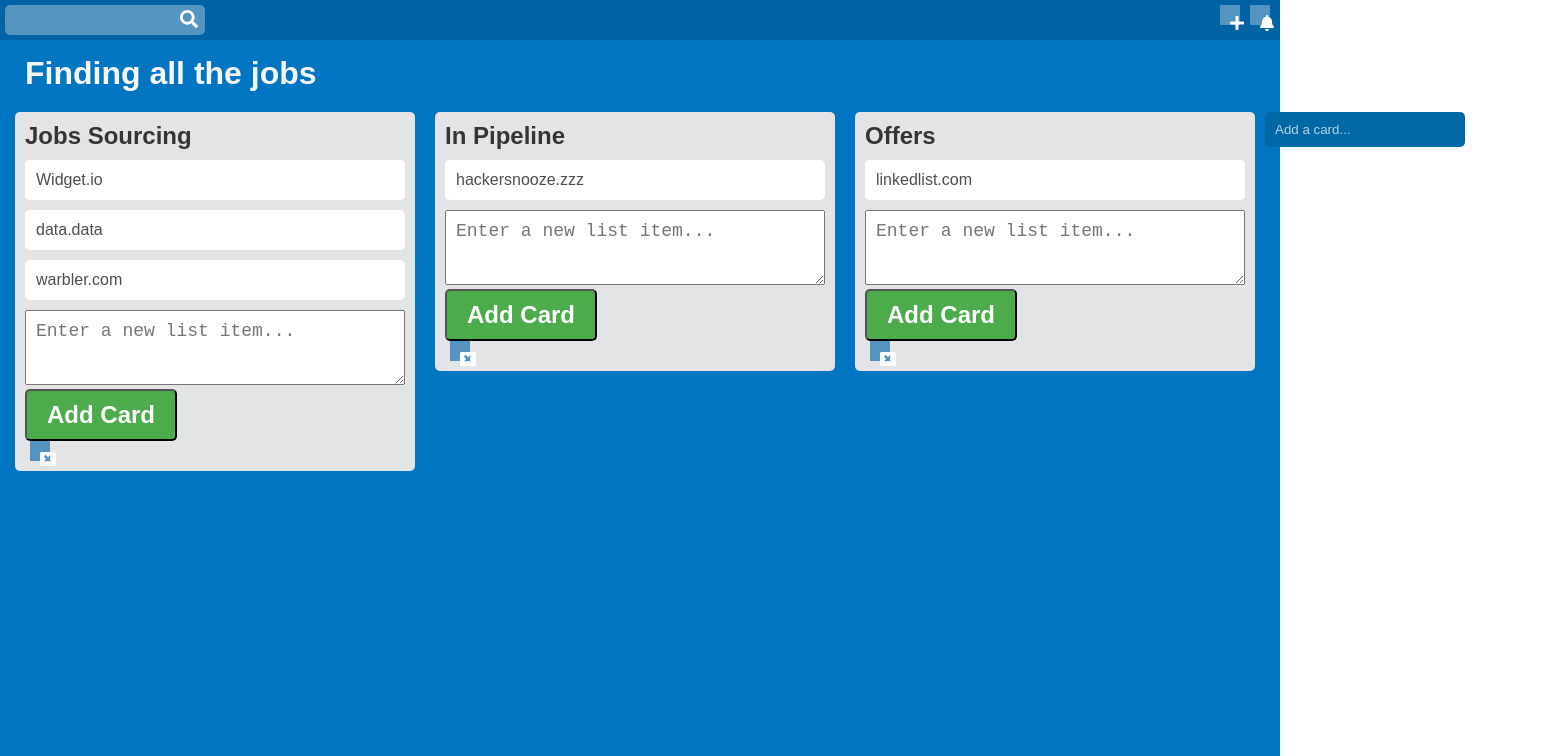
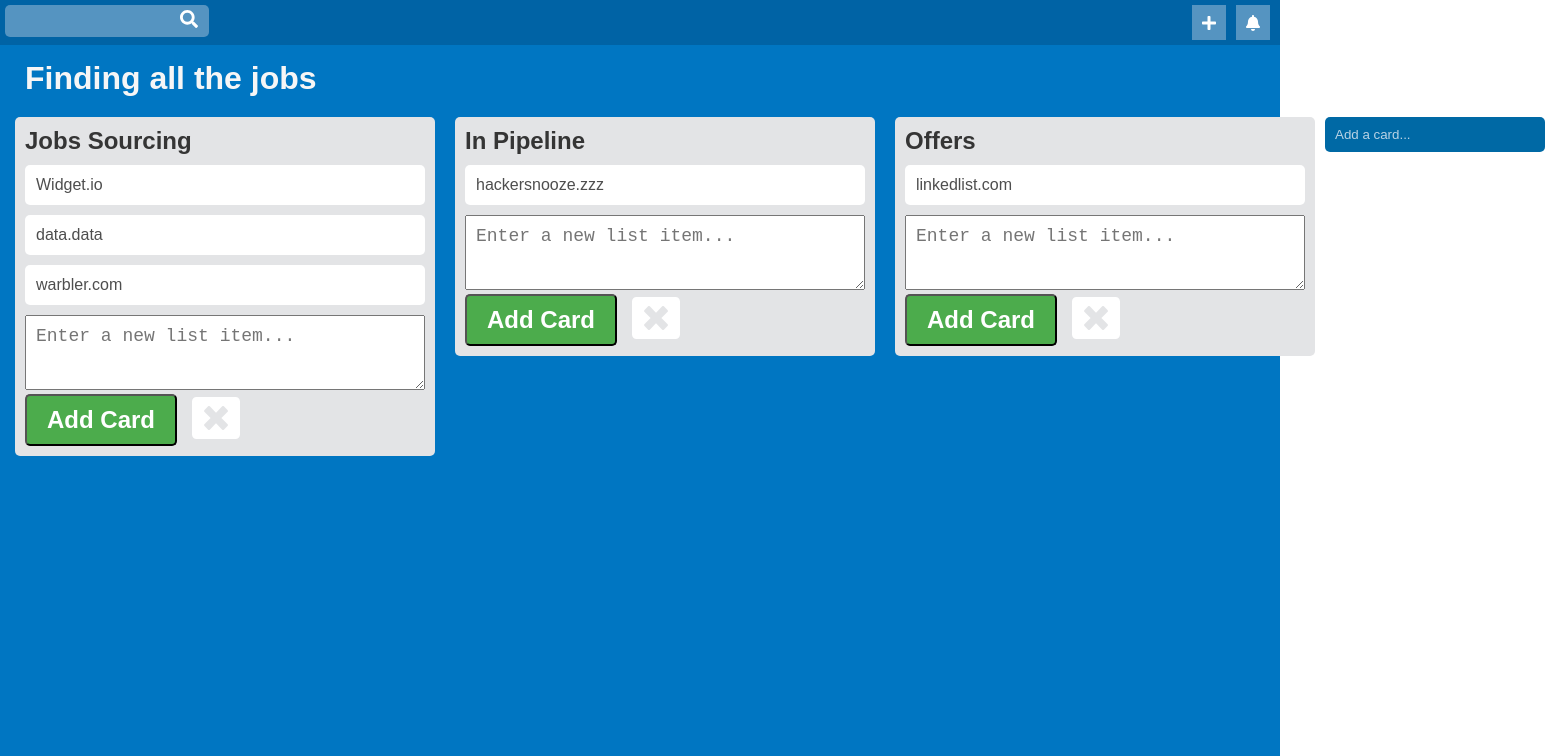
Before and after one commit to alexabush/trello-clone, a React (Create React App) app: page / in a window 1280 px wide. Shown: the top 756 px of the page, 1545 px wide, since content can reach past the window. Built offline with nearby package versions, Linux system fonts and the light colour scheme.

Commit message:
fiddling with react-fontawesome to try and get different icon

```diff
--- a/src/App.css
+++ b/src/App.css
@@ -1,7 +1,3 @@
-* {
-  box-sizing: border-box;
-}
-
 .App {
   height: 100vh;
   width: 100vw;
@@ -159,6 +155,7 @@ ul p {
   width: 100%;
   font-size: 18px;
   padding: 10px;
+  box-sizing: border-box;
 }
 
 .addCard {
@@ -168,4 +165,9 @@ ul p {
   font-weight: 600;
   padding: 10px 20px;
   border-radius: 5px;
+  margin-right: 15px;
 }
+
+.new-list-item-form-button-wrapper {
+  display: flex;
+}
--- a/src/components/Card.js
+++ b/src/components/Card.js
@@ -18,6 +18,7 @@ class Card extends Component {
     event.preventDefault();
     console.log('current state: ', this.state);
     console.log('A name was submitted: ' + this.state.value);
+    //need way of having each card be responsible for its own state.
     debugger;
   };
 
@@ -47,15 +48,17 @@ class Card extends Component {
             onChange={this.handleChange}
           />
         </form>
+        <div className="new-list-item-form-button-wrapper">
           <button type="submit" form="newListItemForm" className="addCard">
             Add Card
           </button>
           <Icon
             iconType={faWindowClose}
             iconClass="icon"
-          hasBackground="true"
             onClick={this.toggleShowNewItemForm}
+            size="3x"
           />
+        </div>
       </div>
     );
   };
--- a/src/components/Icon.js
+++ b/src/components/Icon.js
@@ -10,6 +10,7 @@ class Icon extends Component {
         <FontAwesomeIcon
           className={this.props.iconClass}
           icon={this.props.iconType}
+          size={this.props.size}
         />
       </div>
     );
```
Lines whose indentation alone changed are shown as unchanged.
